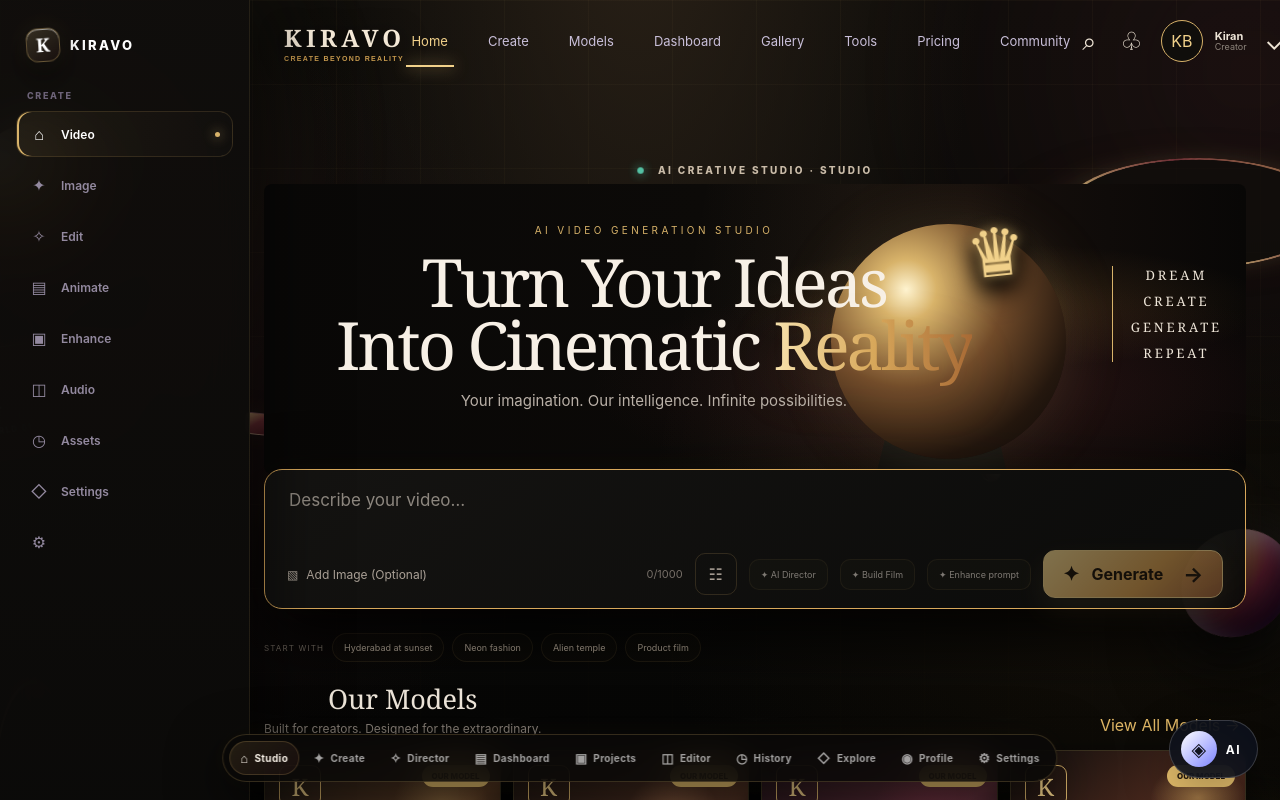
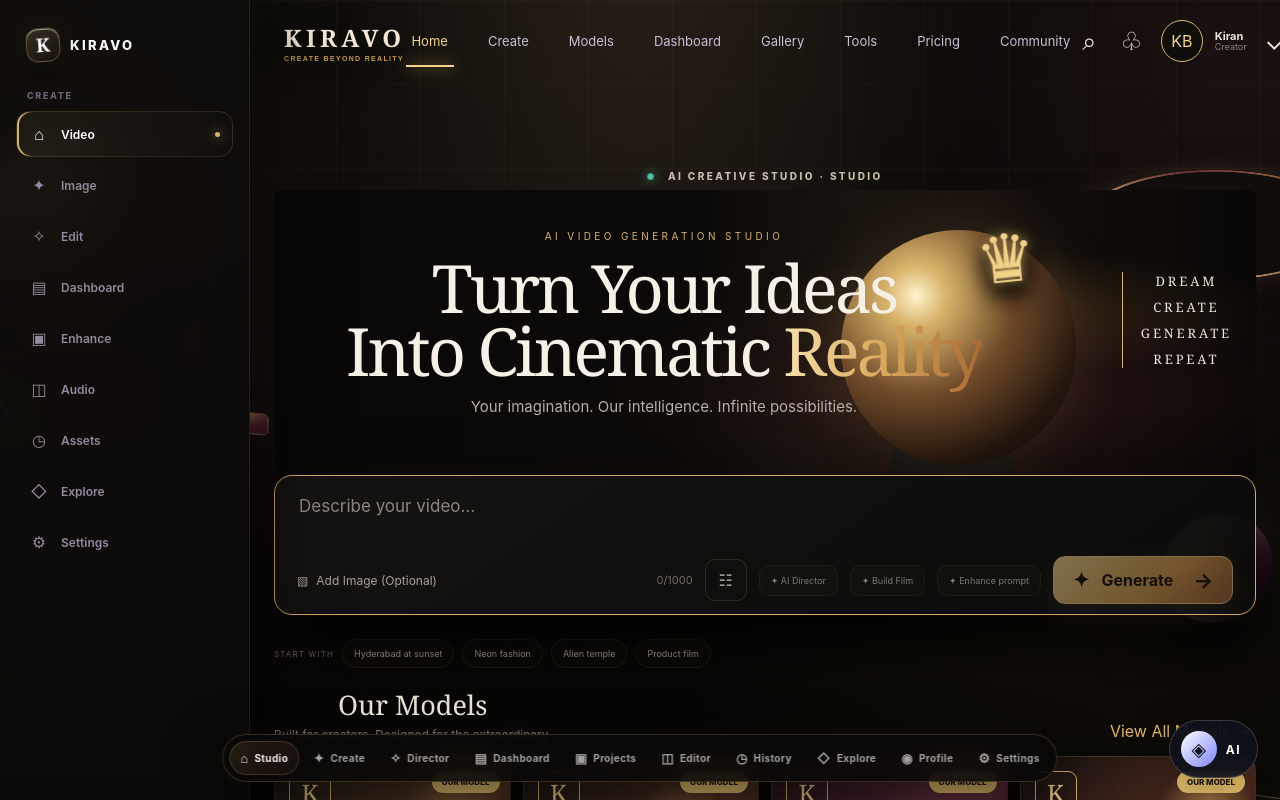
Before and after one commit to Iamkiranofficial/Kiravoo, a Next.js app: page / in a window 1280 px wide. Shown: the top 800 px of the page. Built offline with nearby package versions, Linux system fonts and the light colour scheme.

Commit message:
Fix Dashboard label in Studio sidebar

```diff
--- a/app/page.tsx
+++ b/app/page.tsx
@@ -317,7 +317,7 @@
   return (
     <main className="shell">
       <div className="floating-scene" aria-hidden="true"><div className="float-orb orb-one" /><div className="float-orb orb-two" /><div className="float-ring ring-one" /><div className="float-ring ring-two" /><div className="float-slab slab-one"><span>K</span><small>WORLD 01</small></div><div className="float-slab slab-two"><span>✦</span><small>CREATE</small></div></div>
-      <aside className={`workspace-sidebar ${sidebarOpen ? "open" : ""}`}><div className="sidebar-brand"><span className="brand-mark">K</span><span>KIRAVO</span></div><div className="sidebar-label">CREATE</div><div className="sidebar-nav">{nav.map((item, i) => <button key={item} className={`sidebar-link ${active === item ? "active" : ""}`} onClick={() => navigate(item)}><span>{icons[i]}</span><b>{["Video","Image","Edit","Animate","Enhance","Audio","Assets","Settings"][i]}</b>{active === item && <i />}</button>)}</div><div className="sidebar-bottom"><div className="sidebar-status"><span className="pulse" /> VIDEO ENGINE <b>ONLINE</b></div><button className="sidebar-home" onClick={() => navigate("Studio")}>← Back to Studio</button></div></aside>
+      <aside className={`workspace-sidebar ${sidebarOpen ? "open" : ""}`}><div className="sidebar-brand"><span className="brand-mark">K</span><span>KIRAVO</span></div><div className="sidebar-label">CREATE</div><div className="sidebar-nav">{nav.map((item, i) => <button key={item} className={`sidebar-link ${active === item ? "active" : ""}`} onClick={() => navigate(item)}><span>{icons[i]}</span><b>{["Video","Image","Edit","Dashboard","Enhance","Audio","Assets","Explore","Settings"][i]}</b>{active === item && <i />}</button>)}</div><div className="sidebar-bottom"><div className="sidebar-status"><span className="pulse" /> VIDEO ENGINE <b>ONLINE</b></div><button className="sidebar-home" onClick={() => navigate("Studio")}>← Back to Studio</button></div></aside>
       {sidebarOpen && <button className="sidebar-scrim" aria-label="Close menu" onClick={() => setSidebarOpen(false)} />}
       <div className="workspace-main">
         <nav className="nav kiravo-topnav"><button className="sidebar-toggle" aria-label="Open workspace menu" onClick={() => setSidebarOpen(true)}>☰</button><div className="brand kiravo-wordmark"><span>KIRAVO</span><small>CREATE BEYOND REALITY</small></div><div className="nav-links"><button className={`nav-link-button ${active === "Studio" ? "active" : ""}`} onClick={() => navigate("Studio")}>Home</button><button className="nav-link-button" onClick={() => navigate("Create")}>Create</button><button className="nav-link-button" onClick={() => navigate("Settings")}>Models</button><button className="nav-link-button" onClick={() => navigate("Dashboard")}>Dashboard</button><button className="nav-link-button" onClick={() => navigate("Explore")}>Gallery</button><button className="nav-link-button" onClick={() => navigate("Editor")}>Tools</button><button className="nav-link-button" onClick={() => navigate("Settings")}>Pricing</button><button className="nav-link-button" onClick={() => navigate("Explore")}>Community</button></div><div className="nav-actions"><button className="nav-icon">⌕</button><button className="nav-icon">♧</button><button className="profile">KB</button><span className="profile-copy"><b>Kiran</b><small>Creator</small></span><button className="nav-icon">⌄</button></div></nav>
```
